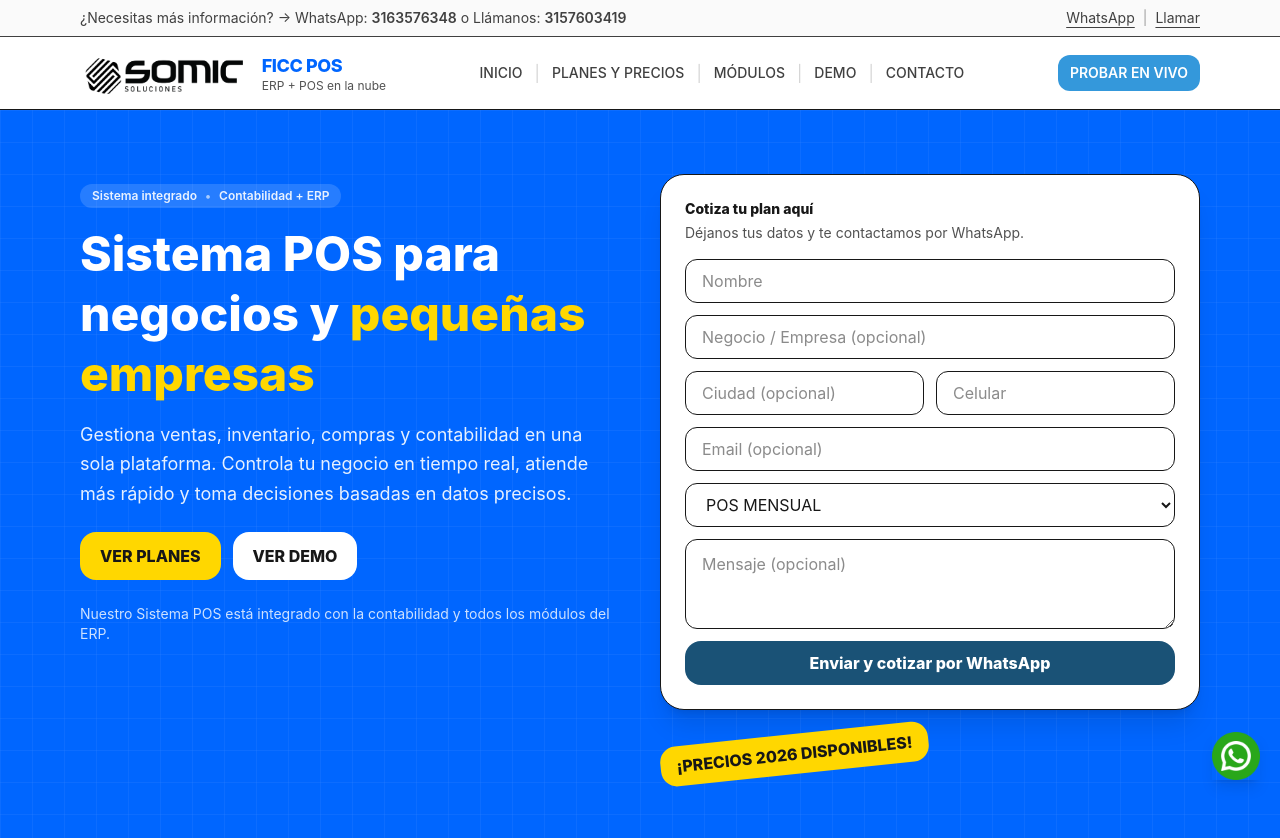
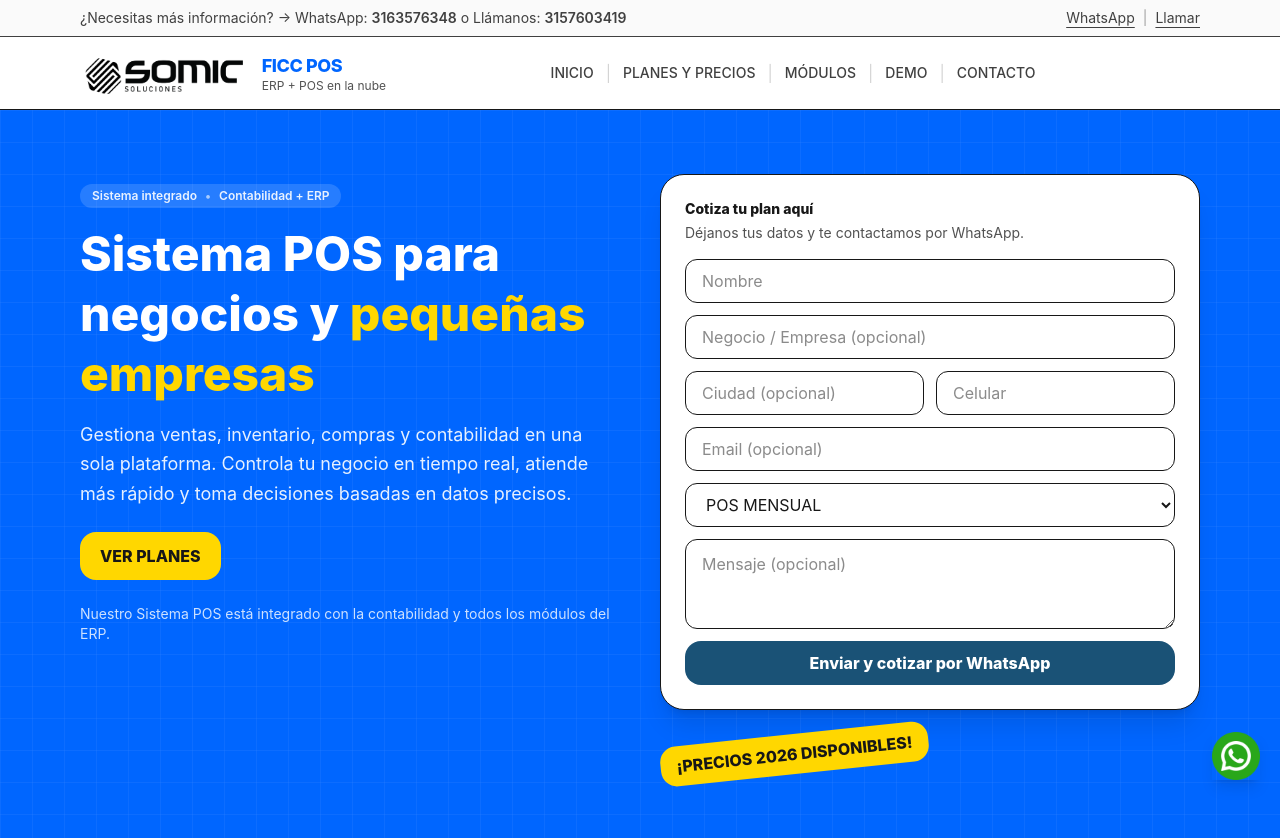
Before and after one commit to himayrobsarr/somic-pagina-v3, a React (Vite) app: page / in a window 1280 px wide. Shown: the top 840 px of the page. Built offline with nearby package versions, Linux system fonts and the light colour scheme; the HTML template or start-up script is replaced by a standard one.

Commit message:
feat: :sparkles: "se quito la parte de ver demo"

```diff
--- a/src/App.tsx
+++ b/src/App.tsx
@@ -105,15 +105,6 @@ function Header() {
         </nav>
 
         <div className="flex items-center gap-2">
-          <a
-            href={BRAND.demoUrl}
-            target="_blank"
-            rel="noreferrer"
-            className="hidden sm:inline-flex rounded-xl px-3 py-2 text-sm font-semibold text-white"
-            style={{ background: BRAND.colors.secondary }}
-          >
-            PROBAR EN VIVO
-          </a>
         </div>
       </div>
     </header>
@@ -354,14 +345,14 @@ function Hero() {
             >
               VER PLANES
             </a>
-            <a
+           {/* <a
               href={BRAND.demoUrl}
               target="_blank"
               rel="noreferrer"
               className="rounded-2xl px-5 py-3 font-extrabold bg-white text-neutral-900"
             >
               VER DEMO
-            </a>
+            </a> */}
           </div>
 
           <div className="mt-6 text-white/80 text-sm">
@@ -640,7 +631,7 @@ function DemoSection() {
             de tu negocio puede trabajar conectada y bajo control.
           </p>
 
-          <div className="mt-6 flex flex-wrap gap-3">
+          {/* <div className="mt-6 flex flex-wrap gap-3">
             <a
               href={BRAND.demoUrl}
               target="_blank"
@@ -649,7 +640,18 @@ function DemoSection() {
             >
               VER DEMO
             </a>
-          </div>
+          </div> */}
+  <div className="mt-5 flex justify-start">
+    <a
+      href="https://calendly.com/comercialsomic/30min"
+      target="_blank"
+      rel="noreferrer"
+      className="rounded-2xl px-6 py-3 font-extrabold text-neutral-900 bg-white hover:opacity-90 transition"
+    >
+      AGENDA TU CITA
+    </a>
+  </div>
+
         </div>
 
         <div className="w-full">
@@ -666,16 +668,7 @@ function DemoSection() {
     </div>
   </div>
 
-  <div className="mt-5 flex justify-center">
-    <a
-      href="https://calendly.com/comercialsomic/30min"
-      target="_blank"
-      rel="noreferrer"
-      className="rounded-2xl px-6 py-3 font-extrabold text-neutral-900 bg-white hover:opacity-90 transition"
-    >
-      AGENDA TU CITA
-    </a>
-  </div>
+
 </div>
       </div>
     </section>
```
